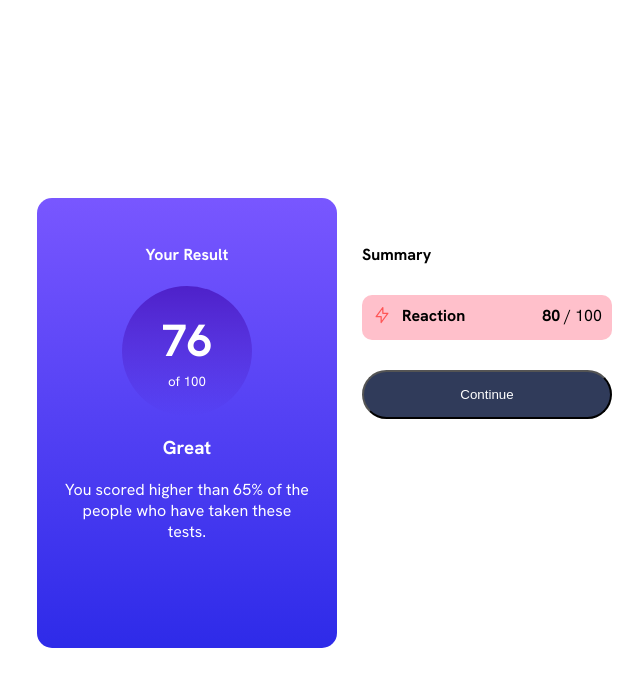
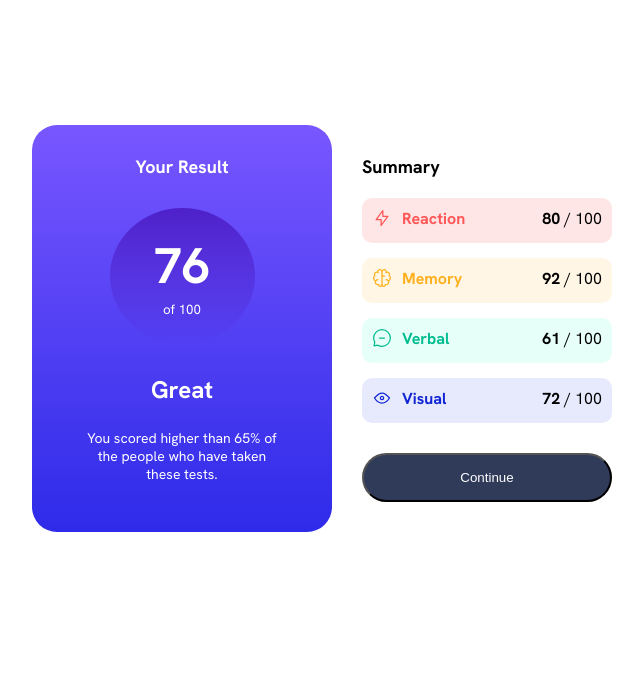
Before and after one commit to Trishachi/FrontEndMentor, a plain HTML site: page results-summary-component-main/index.html in a window 1280 px wide. Shown: the whole page, without its empty margins (303-946 px from the left). Drawn offline with Linux system fonts and the light colour scheme.

Commit message:
Summary section v1

```diff
--- a/results-summary-component-main/index.html
+++ b/results-summary-component-main/index.html
@@ -15,7 +15,7 @@
 <body>
   <div id="container">
       <div id="result-box">
-        <h4>Your Result</h4>
+        <h4 class="result-title">Your Result</h4>
         <div class="score-card">
           <span class="grade"> 76</span><br>
           <span class="total-grade"> of 100</span>
@@ -26,50 +26,50 @@
       <div id="summary-box">
         <h4 class="summary-title">Summary</h4>
         <div class="scores">
-          <div class="row">
+          <div class="row reaction-bg">
             <div class="icon">
               <img class= "icon" src="./assets/images/icon-reaction.svg" >
             </div>
-            <div class="desc">
-              <span class="summary-text">
-              <strong>Reaction</strong></span>
+            <div class="desc reaction-txt">
+              <strong>Reaction</strong>
             </div>
             <div class="score">
               <span class="summary-score"><strong>80 </strong> / 100</span>
             </div>
           </div>
-          <!-- <p>
-            <span class="score-reaction">
-              <span class="summary-text">
-              <img src="./assets/images/icon-reaction.svg" >
-              <strong>Reaction</strong></span>
-              <span class="summary-score">80 / 100</span>
-            </span>
-          </p>
-          <p>
-            <span class="score-memory">
-              <span class="summary-text">
-              <img src="./assets/images/icon-memory.svg" >
-              Memory</span>
-              <span class="summary-score">92 / 100</span>
-            </span>
-          </p>
-          <p>
-            <span class="score-verbal">
-              <span class="summary-text">
-              <img src="./assets/images/icon-verbal.svg" >
-              Verbal</span>
-              <span class="summary-score">61 / 100</span>
-            </span>
-          </p>
-          <p>
-            <span class="score-visual">
-              <span class="summary-text">
-              <img src="./assets/images/icon-visual.svg" >
-              Visual</span>
-              <span class="summary-score">72 / 100</span>
-            </span>
-          </p>   -->
+          <div class="row memory-bg">
+            <div class="icon">
+              <img class= "icon" src="./assets/images/icon-memory.svg" >
+            </div>
+            <div class="desc memory-txt">
+              <strong>Memory</strong>
+            </div>
+            <div class="score">
+              <span class="summary-score"><strong>92 </strong> / 100</span>
+            </div>
+          </div>
+          <div class="row verbal-bg">
+            <div class="icon">
+              <img class= "icon" src="./assets/images/icon-verbal.svg" >
+            </div>
+            <div class="desc verbal-txt">
+              <strong>Verbal</strong>
+            </div>
+            <div class="score">
+              <span class="summary-score"><strong>61 </strong> / 100</span>
+            </div>
+          </div>
+          <div class="row visual-bg">
+            <div class="icon">
+              <img class= "icon" src="./assets/images/icon-visual.svg" >
+            </div>
+            <div class="desc visual-txt">
+              <strong>Visual</strong>
+            </div>
+            <div class="score">
+              <span class="summary-score"><strong>72 </strong> / 100</span>
+            </div>
+          </div>
 
         </div>
 
--- a/results-summary-component-main/styles.css
+++ b/results-summary-component-main/styles.css
@@ -7,10 +7,11 @@ body {
     text-align: center;
     height: 80vh;
     font-family: 'Hanken Grotesk', sans-serif;
+
 }
 
 #container{
-    margin-top: 15%;
+    margin: auto;
     max-width: 375xpx;
     display: flex;
 
@@ -18,27 +19,33 @@ body {
 
 /* Styles for Result box */
 
+
 #result-box {
     background-image:linear-gradient(to top, hsl(241, 81%, 54%), hsl(252, 100%, 67%));
     color: hsl(0, 0%, 100%);
     padding: 25px;
-    border-radius: 15px;
+    border-radius: 25px;
     max-width: 250px;
 
+}
+
+.result-title {
+    font-size: 18px;
+    margin: 5px 0;
 }
 
 
 .score-card {
     background-image:linear-gradient(hsla(256, 72%, 46%, 1), hsla(241, 72%, 46%, 0));
-    width: 100px;
+    width: 115px;
     border-radius: 50%;
     padding: 25px 15px;
-    margin: 0 auto;
+    margin: 30px auto;
     max-width: 300px;
 }
 
 .grade {
-    font-size: 45px;
+    font-size: 50px;
     font-weight: bold;
 }
 
@@ -46,32 +53,39 @@ body {
     font-size: smaller;
 }
 
+.score-description {
+    font-size: 24px;
+}
+
 .score-text {
-
+    font-size: 14px;
+    padding: 0 25px;
 }
 
 
 /* Styles for Summary Box */
 #summary-box {
     max-width: 250px;
-    padding: 25px;
+    padding: 30px;
 }
 
 .summary-title{
     text-align: left;
+    margin: 0;
+    font-size: 18px;
 }
 
 .scores {
     width: 250px;
-    margin: 30px 0;
+    margin: 20px 0;
     text-align: left;
 }
 
 .row {
     display: flex;
-    background: pink;
     padding: 10px;
     border-radius: 10px;
+    margin: 15px 0;
 }
 
 .icon{
@@ -83,6 +97,37 @@ body {
     flex: 80;
 }
 
+.reaction-txt {
+    color: hsl(0, 100%, 67%);
+}
+
+.reaction-bg {
+    background-color: hsl(0, 100%, 95%);
+}
+
+.memory-txt {
+    color: hsl(39, 100%, 56%)
+}
+
+.memory-bg {
+    background-color: hsl(39, 100%, 95%);
+}
+
+.verbal-txt {
+    color: hsl(166, 100%, 37%);
+}
+
+.verbal-bg {
+    background-color: hsl(166, 100%, 95%);
+}
+
+.visual-txt {
+    color: hsl(234, 85%, 45%);
+}
+
+.visual-bg {
+    background-color: hsl(234, 85%, 95%);
+}
 
 
 button {
@@ -91,4 +136,5 @@ button {
     width: 100%;
     background-color: hsl(224, 30%, 27%);
     color: white;
+    margin-top: 10px;
 }
```
